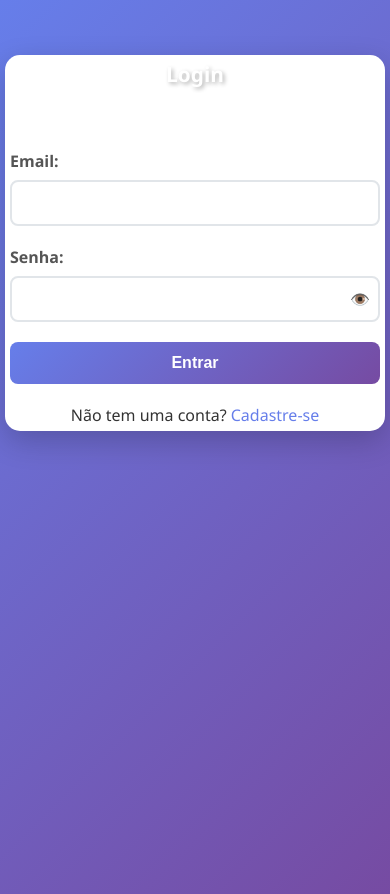
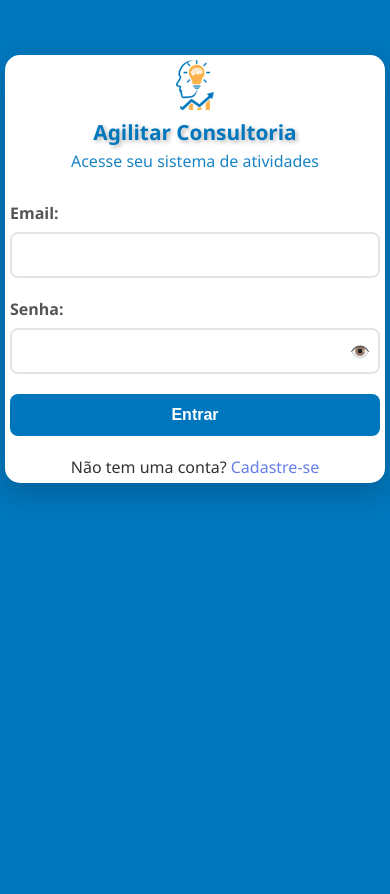
Before and after one commit to fcerqueirarocha/atividades_app, a plain HTML site: page src/static/login.html in a window 390 px wide. Drawn offline with Linux system fonts and the light colour scheme.

Commit message:
alteracao de cores e favincon

```diff
--- a/src/static/css/style.css
+++ b/src/static/css/style.css
@@ -6,7 +6,7 @@
 
 body {
     font-family: 'Segoe UI', Tahoma, Geneva, Verdana, sans-serif;
-    background: linear-gradient(135deg, #667eea 0%, #764ba2 100%);
+    background: linear-gradient(135deg, #0077BD 0%, #0077BD 100%);
     min-height: 100vh;
     color: #333;
 }
@@ -18,6 +18,12 @@ body {
 }
 
 .header {
+    text-align: center;
+    color: #0077BD;
+    margin-bottom: 30px;
+}
+
+.header-atv {
     text-align: center;
     color: white;
     margin-bottom: 30px;
@@ -32,6 +38,33 @@ body {
 .header p {
     font-size: 1.1rem;
     opacity: 0.9;
+}
+
+.header-content {
+    display: flex;
+    align-items: center;
+    gap: 16px;
+    justify-content: center;
+}
+
+.header-logo {
+    width: 60px;
+    height: 60px;
+    object-fit: contain;
+}
+
+.header-text {
+    text-align: left;
+}
+
+.header-text h1 {
+    margin: 0;
+    font-size: 1.8em;
+}
+
+.header-text p {
+    margin: 4px 0 0 0;
+    font-size: 0.9em;
 }
 
 .card {
@@ -81,7 +114,7 @@ body {
 }
 
 .btn {
-    background: linear-gradient(135deg, #667eea 0%, #764ba2 100%);
+    background: linear-gradient(135deg, #0077BD 50%, #0077BD 100%);
     color: white;
     border: none;
     padding: 12px 25px;
@@ -162,7 +195,7 @@ body {
 }
 
 input:checked + .slider {
-    background-color: #667eea;
+    background-color: #0077BD;
 }
 
 input:checked + .slider:before {
@@ -259,7 +292,7 @@ input:checked + .slider:before {
 .stat-number {
     font-size: 2rem;
     font-weight: bold;
-    color: #667eea;
+    color: #0077BD;
 }
 
 .stat-label {
@@ -374,7 +407,21 @@ input:checked + .slider:before {
         left: 10px;
         right: auto;
     }
+        .header-content {
+        flex-direction: column;
+        gap: 8px;
+    }
+
+    .header-text {
+        text-align: center;
+    }
+
+    .header-logo {
+        width: 50px;
+        height: 50px;
+    }
 }
+
 .loading-overlay {
     position: fixed;
     top: 0;
--- a/src/static/login.html
+++ b/src/static/login.html
@@ -12,8 +12,13 @@
     <div class="auth-container" id="login-page">
         <div class="card">
             <div class="header">
-                <h1>Login</h1>
-                <p>Acesse seu sistema de atividades</p>
+                <div class="header-content">
+                    <img src="./img/cabeca60-60.png" alt="Logo" class="header-logo">
+                    <div class="header-text">
+                        <h1>Agilitar Consultoria</h1>
+                        <p>Acesse seu sistema de atividades</p>
+                    </div>
+                </div>
             </div>
             <div id="login-alert"></div>
             <div id="login-loading" class="loading-overlay hidden">
```
Also changed, not shown: src/static/atividades/atividades.html (+1 -1 lines), src/static/favicon.ico, src/static/img/cabeca60-60.png (added).
